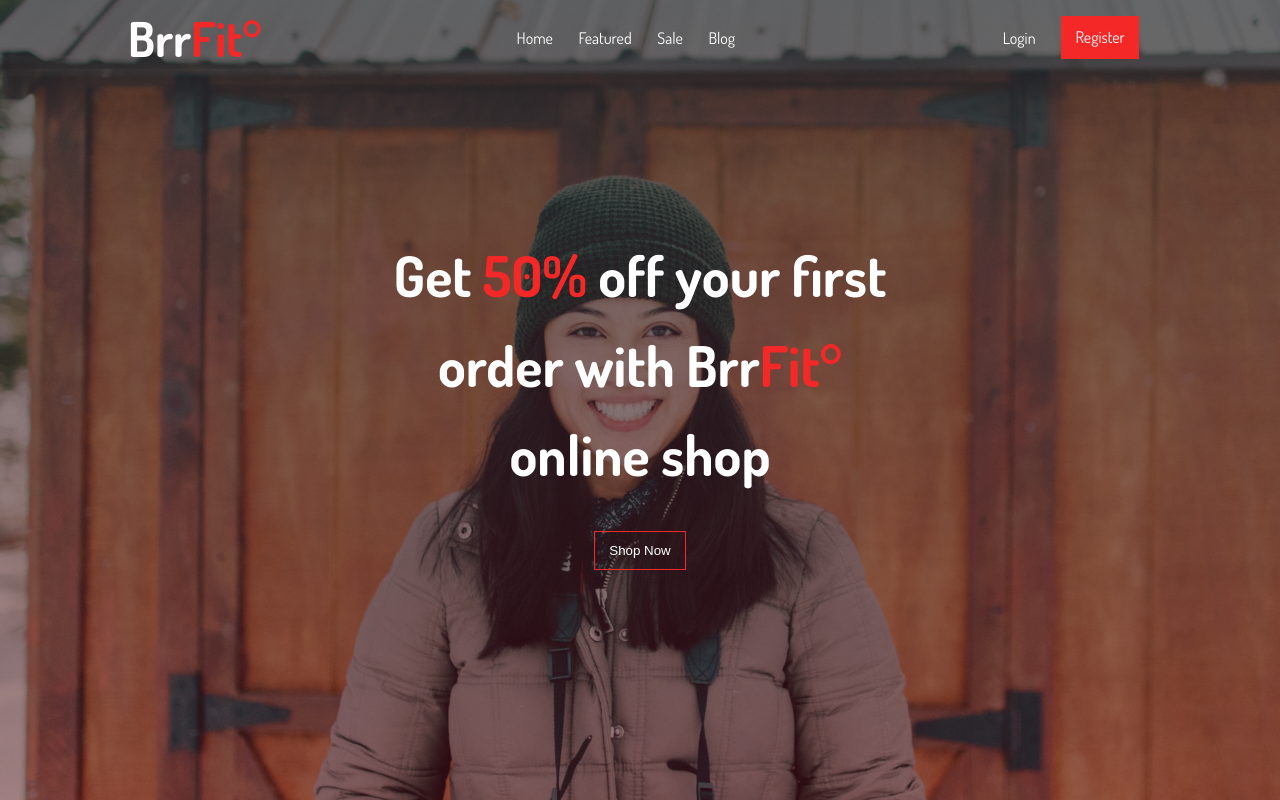
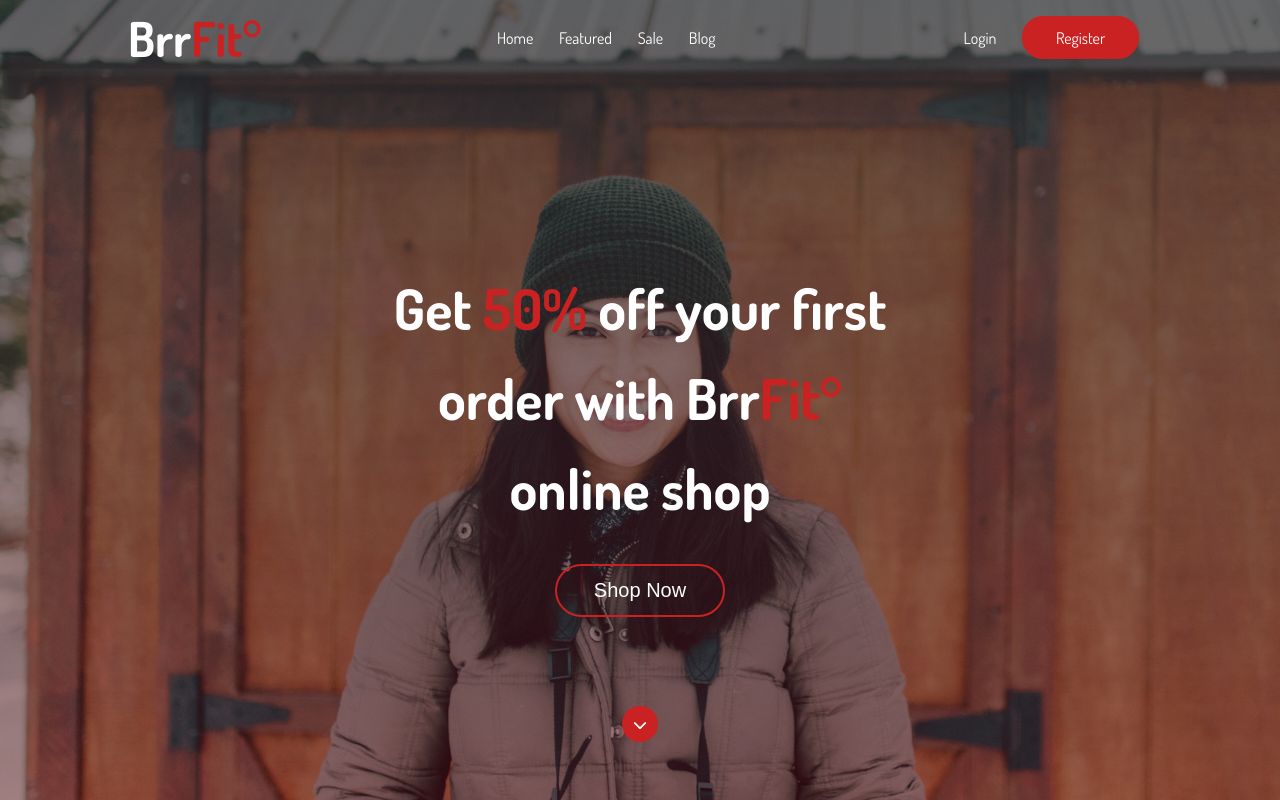
Before and after one commit to admclamb/BrrFit, a website: page index.html in a window 1280 px wide. Drawn offline with Linux system fonts and the light colour scheme.

Commit message:
finish landing page

```diff
--- a/index.html
+++ b/index.html
@@ -4,7 +4,10 @@
     <meta charset="UTF-8" />
     <meta http-equiv="X-UA-Compatible" content="IE=edge" />
     <meta name="viewport" content="width=device-width, initial-scale=1.0" />
-
+    <meta
+      name="description"
+      content="Get cozy with the ultimate outdoor sweaters and jackets. Get 50% off your first order on BrrFits website!"
+    />
     <!-- Google fonts -->
     <link rel="preconnect" href="https://fonts.googleapis.com" />
     <link rel="preconnect" href="https://fonts.gstatic.com" crossorigin />
@@ -13,13 +16,23 @@
       rel="stylesheet"
     />
 
+    <!-- Font awesome -->
+
+    <script
+      async
+      src="https://kit.fontawesome.com/ca5ff7f812.js"
+      crossorigin="anonymous"
+    ></script>
+
     <!-- Stylesheets -->
     <link rel="stylesheet" href="styles/css/style.css" />
     <title>BrrFit | Welcome</title>
   </head>
   <body>
     <nav class="nav">
-      <h1 class="nav__logo">Brr<span>Fit&deg;</span></h1>
+      <h1 class="nav__logo">
+        <a href="/">Brr<span>Fit&deg;</span></a>
+      </h1>
       <ul class="nav__center">
         <li><a href="#">Home</a></li>
         <li><a href="#">Featured</a></li>
@@ -28,7 +41,7 @@
       </ul>
       <ul class="nav__right">
         <li><a href="#">Login</a></li>
-        <li><a href="#" class="button button-primary">Register</a></li>
+        <li><a href="#" class="button button-primary pill">Register</a></li>
       </ul>
     </nav>
     <header class="hero">
@@ -39,6 +52,12 @@
       <div class="hero__button-container">
         <button class="button button-primary-outline">Shop Now</button>
       </div>
+      <a
+        href="#shop"
+        class="button button-primary circle-button hero__bottom-button"
+        ><i class="fa-solid fa-chevron-down fa-sm"></i>
+        <span class="sr-only">Click to move down to the shop</span>
+      </a>
     </header>
     <main></main>
   </body>
--- a/styles/sass/abstracts/_colors.scss
+++ b/styles/sass/abstracts/_colors.scss
@@ -1,3 +1,4 @@
-$primary: #f52828;
+$primary: #ca2222;
+$primary-hover: #771515;
 $white: #fff;
 $black: #222;
--- /dev/null
+++ b/styles/sass/base/_animations.scss
@@ -0,0 +1,11 @@
+@keyframes moveUpThenDown {
+  // Using translate with two values as the position is aboslute
+  0%,
+  100% {
+    transform: translate(-50%, -50%);
+  }
+
+  50% {
+    transform: translate(-50%, -150%);
+  }
+}
--- a/styles/sass/base/_base.scss
+++ b/styles/sass/base/_base.scss
@@ -5,3 +5,8 @@
 .container {
   margin-inline: 10%;
 }
+
+.pill {
+  padding: 0.6rem 2rem !important;
+  border-radius: 2rem;
+}
--- a/styles/sass/components/_button.scss
+++ b/styles/sass/components/_button.scss
@@ -4,12 +4,59 @@
 }
 
 .button-primary-outline {
-  border: solid 1px $primary;
-  background-color: inherit;
-  color: inherit;
+  &,
+  &:link,
+  &:visited {
+    border: solid 2px $primary;
+    background-color: inherit;
+    color: inherit;
+    padding: 0.8rem 2.3rem;
+    border-radius: 2.5rem;
+    transition: all 0.2s;
+    font-size: $h5;
+  }
+
+  &:hover {
+    transform: translateY(-7px);
+    box-shadow: 0 1rem 2rem rgba($black, 0.2);
+    background-color: $primary;
+    &::after {
+      transform: scaleX(1.4) scaleY(1.6);
+      opacity: 0;
+    }
+  }
+
+  &:active {
+    outline: none;
+    transform: translateY(1px);
+    box-shadow: 0 0.5rem 1rem rgba($black, 0.2);
+    background-color: $primary;
+  }
 }
 
 .button-primary {
   background-color: $primary;
+  border: solid 2px $primary;
   color: $white;
+
+  &:hover {
+    background-color: inherit;
+    color: $white;
+    transition: 0.2s;
+  }
 }
+
+.circle-button {
+  border-radius: 100%;
+  width: 2.25rem;
+  height: 2.25rem;
+  display: flex;
+  align-items: center;
+  justify-content: center;
+  text-decoration: none;
+  animation: moveUpThenDown 1s linear infinite;
+
+  &:hover {
+    background-color: $primary;
+  }
+}
--- a/styles/sass/components/_hero.scss
+++ b/styles/sass/components/_hero.scss
@@ -1,4 +1,5 @@
 .hero {
+  position: relative;
   background: linear-gradient(
       to top,
       rgba(83, 9, 9, 0.493),
@@ -16,10 +17,18 @@
     font-size: 3.5rem;
     max-width: 40%;
     text-align: center;
+    margin-top: 5rem;
     margin-bottom: 2rem;
 
     & span {
       color: $primary;
     }
   }
+
+  &__bottom-button {
+    position: absolute;
+    bottom: 5%;
+    left: 50%;
+    transform: translate(-50%, -50%);
+  }
 }
--- a/styles/sass/layout/_navbar.scss
+++ b/styles/sass/layout/_navbar.scss
@@ -5,7 +5,14 @@
   justify-content: space-between;
   position: absolute;
   width: 100%;
+  z-index: 50;
   &__logo {
+    & a {
+      text-decoration: none;
+      color: inherit;
+      font-size: inherit;
+    }
+
     & span {
       color: $primary;
     }
--- a/styles/sass/main.scss
+++ b/styles/sass/main.scss
@@ -7,7 +7,7 @@
 @import 'base/base';
 @import 'base/reset';
 @import 'base/typography';
-@import 'base/normalize';
+@import 'base/animations';
 
 // Layout
 @import 'layout/navbar';
```
Also changed, not shown: styles/css/style.css.
